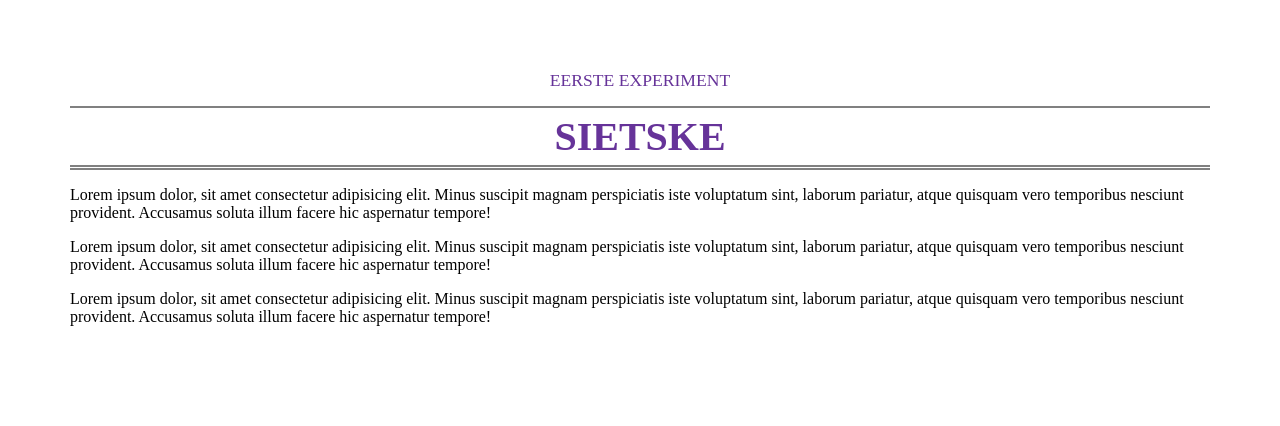
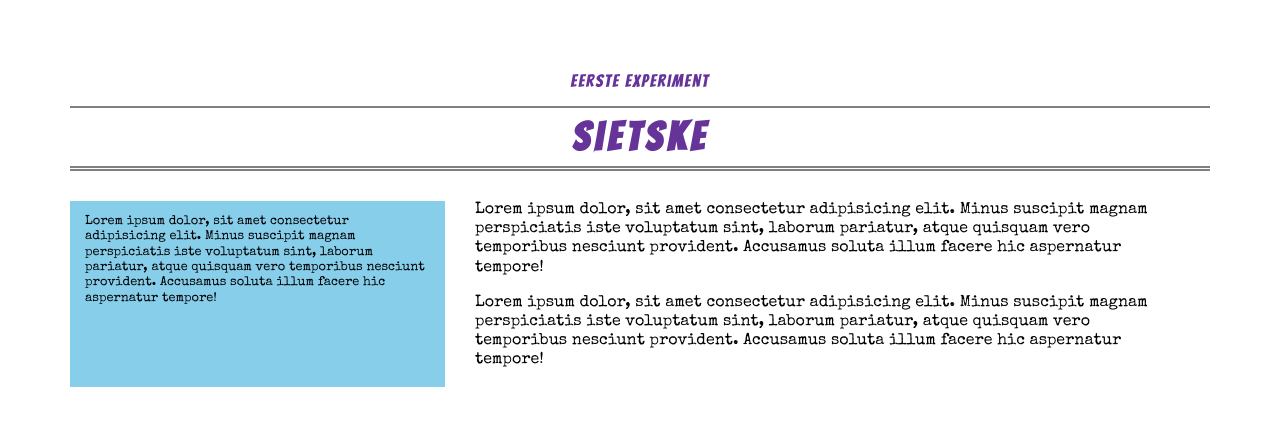
Before and after one commit to visculamia/starter, a plain HTML site: page index.html in a window 1280 px wide. Drawn offline with nearby package versions, Linux system fonts and the light colour scheme.

Commit message:
Update style.css

```diff
--- a/style.css
+++ b/style.css
@@ -1,21 +1,31 @@
 /* Style voor de nieuwe pagina */
+
+/** mogelijke lettertypes
+font-family: 'Special Elite', cursive;
+font-family: 'Bangers', cursive;
+**/
+
 
 body {
     font-size: 16px;
+    line-height: 1.2;
     margin: 70px;
+    font-family: 'Special Elite', cursive;
 }
 
 h1 {
     color: rebeccapurple;
     font-size: inherit;
     text-align: center;
-    text-transform: uppercase;
+    font-family: 'Bangers', sans-serif;
+    margin-bottom: 30px;
 }
 
 .suptitle {
     font-size: 1.1rem;
     font-weight: 500;
     padding-bottom: 15px;
+    letter-spacing: .1rem;
 }
 
 .title {
@@ -23,4 +33,52 @@ h1 {
     border-bottom: 5px double grey;
     font-size: 2.5rem;
     padding: 5px;
+    letter-spacing: .3rem;
 }
+
+main {
+    /* display: flex;
+    justify-content: space-between;
+    align-items: stretch; */
+
+    display: grid;
+    grid-template-columns: 1fr 2fr;
+    grid-gap: 15px;
+}
+
+.aside-text,
+.main-text {
+    grid-row: 1;
+    padding: 0 15px;
+}
+
+.aside-text {
+    background: skyblue;
+    font-size: .8rem;
+    /* width: 33%; */
+    /* float: left; */
+
+    /* flex-grow: 1;
+    flex-shrink: 0;
+    flex-basis: 0;
+    order: 1; */
+
+    grid-column: 1 / 2;
+}
+
+.main-text {
+    /* width: 66%;
+    float: right; */
+
+    /* flex-grow: 2;
+    flex-shrink: 0;
+    flex-basis: 0;
+    order: 2; */
+
+    grid-column: 2 / 3;
+}
+
+.main-text p {
+    max-width: 72ch;
+    margin-top: 0;
+}
```
